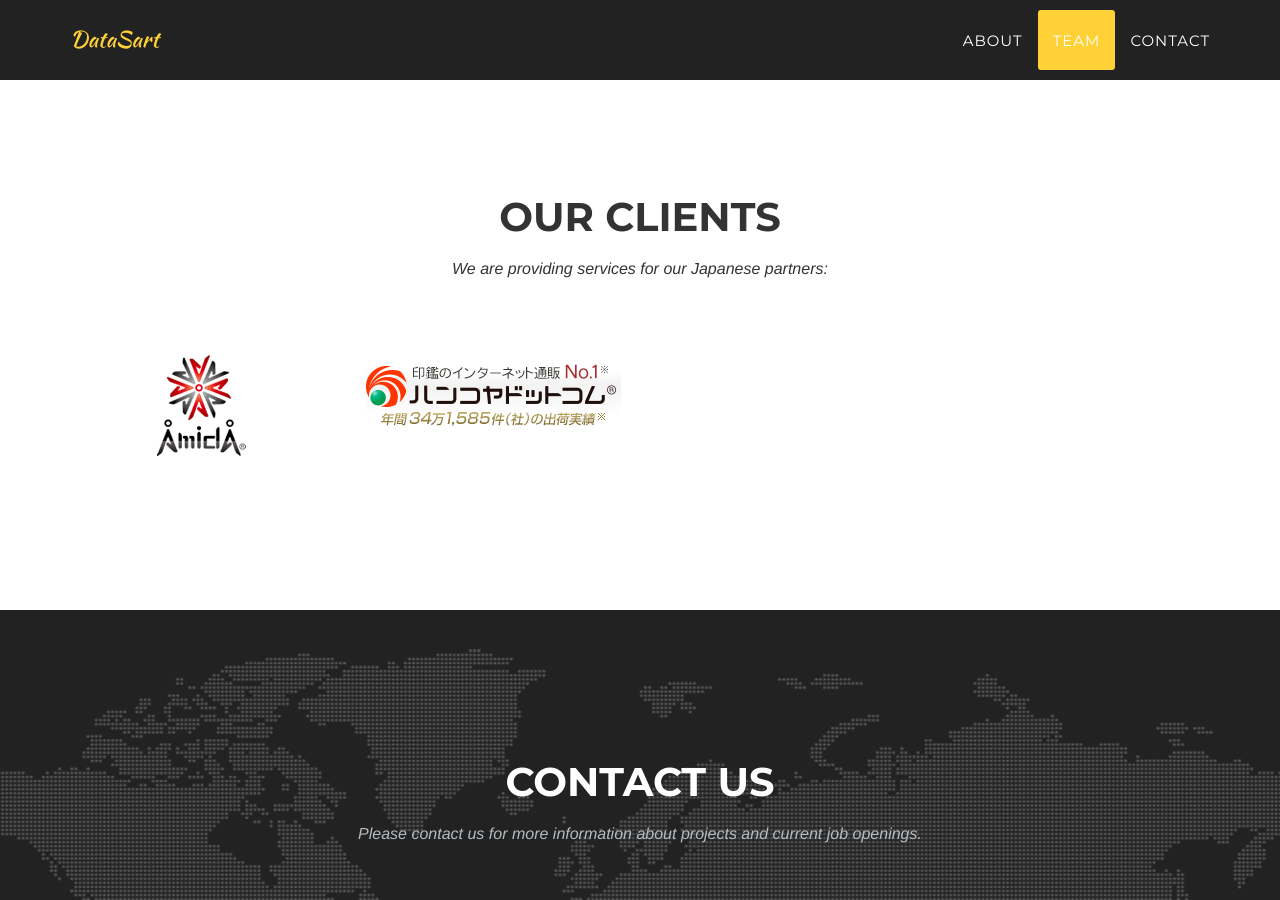
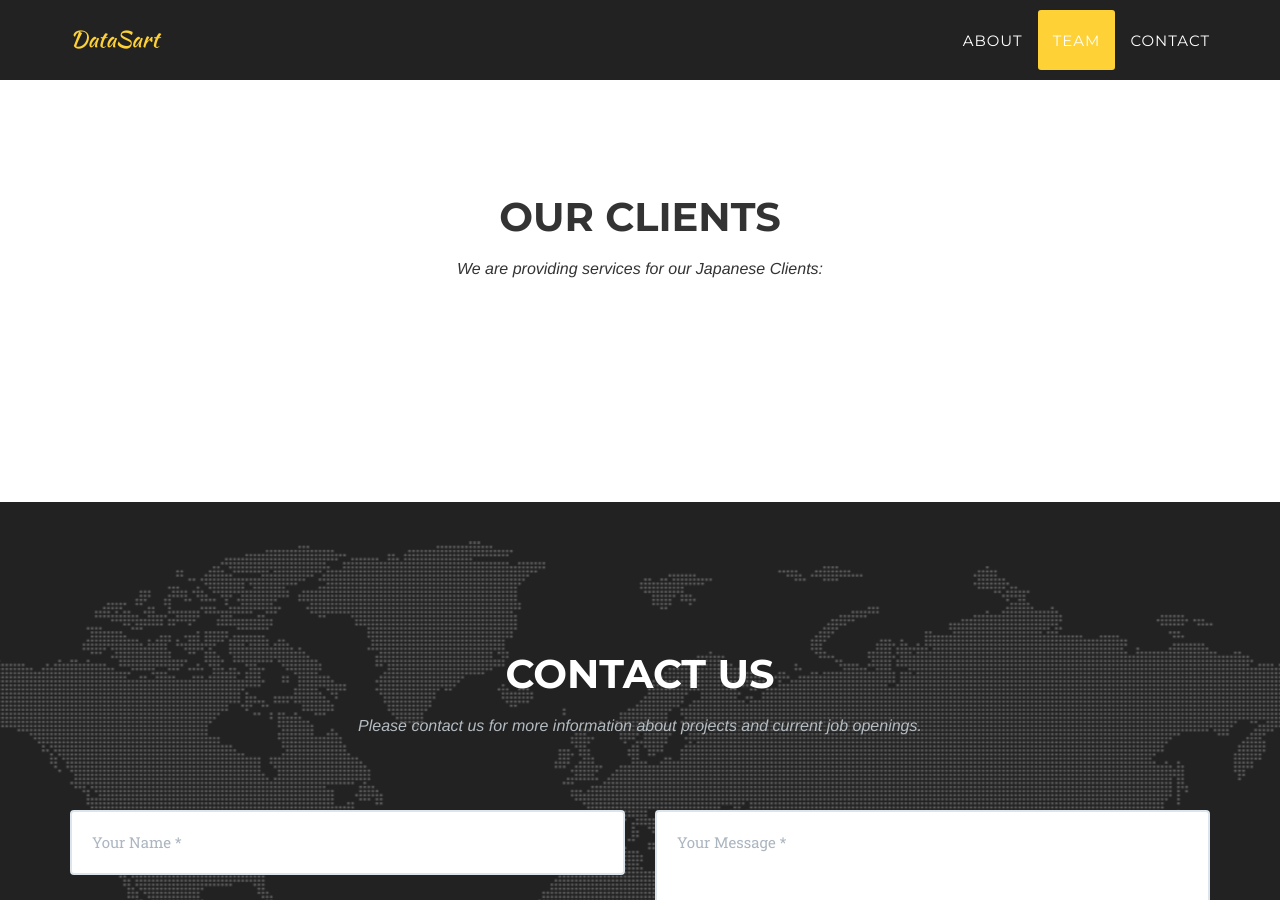
Before and after one commit to datasart/datasart.github.io, a Jekyll site: the page built from index.html, in a window 1280 px wide and 900 px high, scrolled down 2464 px. Built offline with Jekyll 4.4.1, drawn with Linux system fonts in a browser that asks for light colours; some web fonts are replaced.

Commit message:
Update client

```diff
--- a/_includes/clients.html
+++ b/_includes/clients.html
@@ -4,10 +4,10 @@
             <div class="row">
                 <div class="col-lg-12 text-center">
                     <h2 class="section-heading">Our Clients</h2>
-                    <h3 class="section-subheading">We are providing services for our Japanese partners:</h3>
+                    <h3 class="section-subheading">We are providing services for our Japanese Clients:</h3>
                 </div>
             </div>
-            <div class="row">
+            <!--<div class="row">
                 <div class="col-md-3 col-sm-6">
                     <a href="http://www.amida.co.jp/" target="_blank">
                         <img src="img/logos/amida.png" class="img-responsive img-centered" alt="Amida Logos">
@@ -18,6 +18,6 @@
                         <img src="img/logos/hankoya.png" class="img-responsive img-centered" alt="">
                     </a>
                 </div>
-            </div>
+            </div>-->
         </div>
     </section>
```
